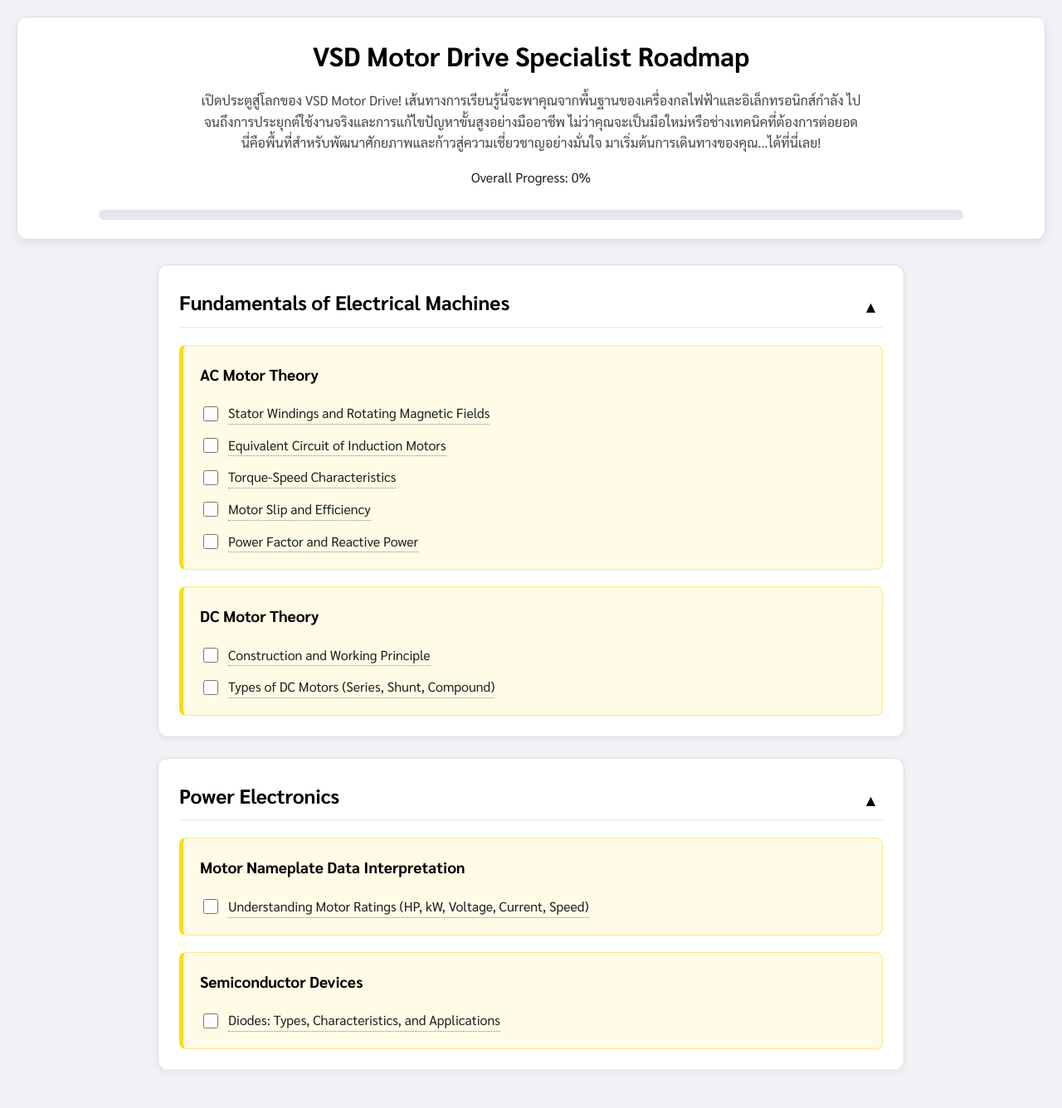
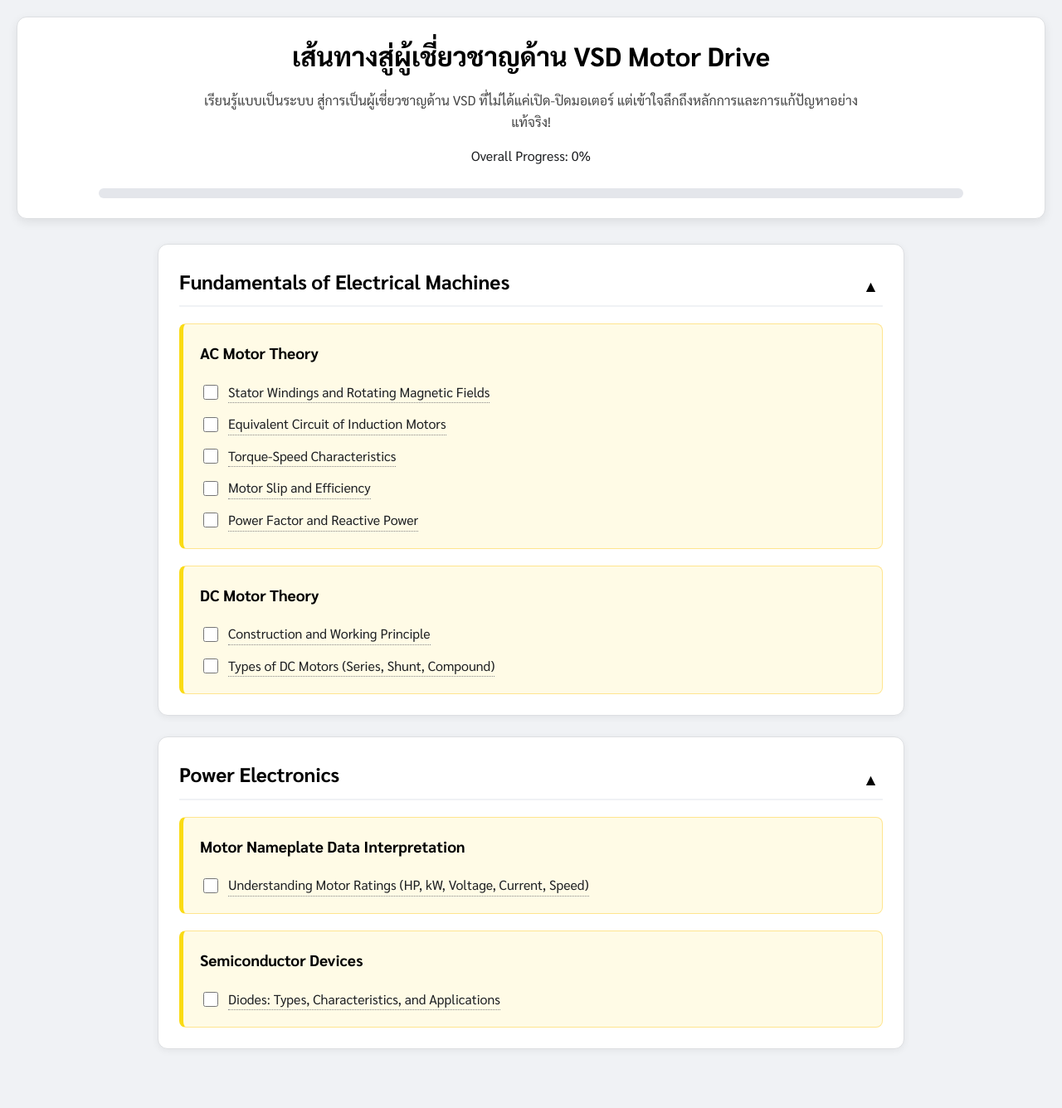
Before and after one commit to Ruckkup/VSD-Maintenance, a Jekyll site: the page built from index.html, in a window 1280 px wide. Shown: the whole page at 83% size. Built offline with Jekyll 4.4.1, drawn with Linux system fonts in a browser that asks for light colours; after the commit the page ends 1310 px from its top, so only the background shows below that.

```diff
--- a/_config.yml
+++ b/_config.yml
@@ -12,14 +12,21 @@
 # https://learn-the-web.algonquindesign.ca/topics/markdown-yaml-cheat-sheet/#yaml
 # https://learn.getgrav.org/17/advanced/yaml
 
-title: VSD Motor Drive Specialist Roadmap
-description: | # <--- เปลี่ยนจาก >- เป็น |
-  เปิดประตูสู่โลกของ VSD Motor Drive!
-  เส้นทางการเรียนรู้นี้จะพาคุณจากพื้นฐานของเครื่องกลไฟฟ้าและอิเล็กทรอนิกส์กำลัง
-  ไปจนถึงการประยุกต์ใช้งานจริงและการแก้ไขปัญหาขั้นสูงอย่างมืออาชีพ
-  ไม่ว่าคุณจะเป็นมือใหม่หรือช่างเทคนิคที่ต้องการต่อยอด
-  นี่คือพื้นที่สำหรับพัฒนาศักยภาพและก้าวสู่ความเชี่ยวชาญอย่างมั่นใจ
-  มาเริ่มต้นการเดินทางของคุณ...ได้ที่นี่เลย!
+title: "เส้นทางสู่ผู้เชี่ยวชาญด้าน VSD Motor Drive"
+description: >
+  เรียนรู้แบบเป็นระบบ สู่การเป็นผู้เชี่ยวชาญด้าน VSD ที่ไม่ได้แค่เปิด-ปิดมอเตอร์ แต่เข้าใจลึกถึงหลักการและการแก้ปัญหาอย่างแท้จริง!
+intro: >
+  เส้นทางการเรียนรู้ที่ออกแบบมาเพื่อพาคุณจากศูนย์ ไปสู่ขั้นเทพด้าน VSD Motor Drive
+  ครอบคลุมตั้งแต่พื้นฐานของเครื่องกลไฟฟ้า อิเล็กทรอนิกส์กำลัง การตั้งค่าพารามิเตอร์
+  ไปจนถึงการวิเคราะห์ Fault และการบำรุงรักษาเชิงป้องกัน
+
+  🧠 เรียนรู้จริง ใช้งานได้จริง และเข้าใจแบบ "อ๋อ!" ไม่ใช่ "ห๊ะ?"
+
+  ไม่ว่าคุณจะเป็นช่างไฟ วิศวกร หรือผู้หลงใหลในเสียงหึ่งของมอเตอร์
+  หลักสูตรนี้จะทำให้คุณเข้าใจ VSD แบบไม่ต้องพึ่ง Google ทุก 5 นาทีอีกต่อไป!
+
+  📚 พร้อมหรือยัง? อย่าให้มอเตอร์รู้มากกว่าเรา เริ่มต้นเรียนรู้ได้เลยตอนนี้!
+
 
 baseurl: "/VSD-Maintenance" # the subpath of your site, e.g. /blog
 url: "" # the base hostname & protocol for your site, e.g. http://example.com
```
